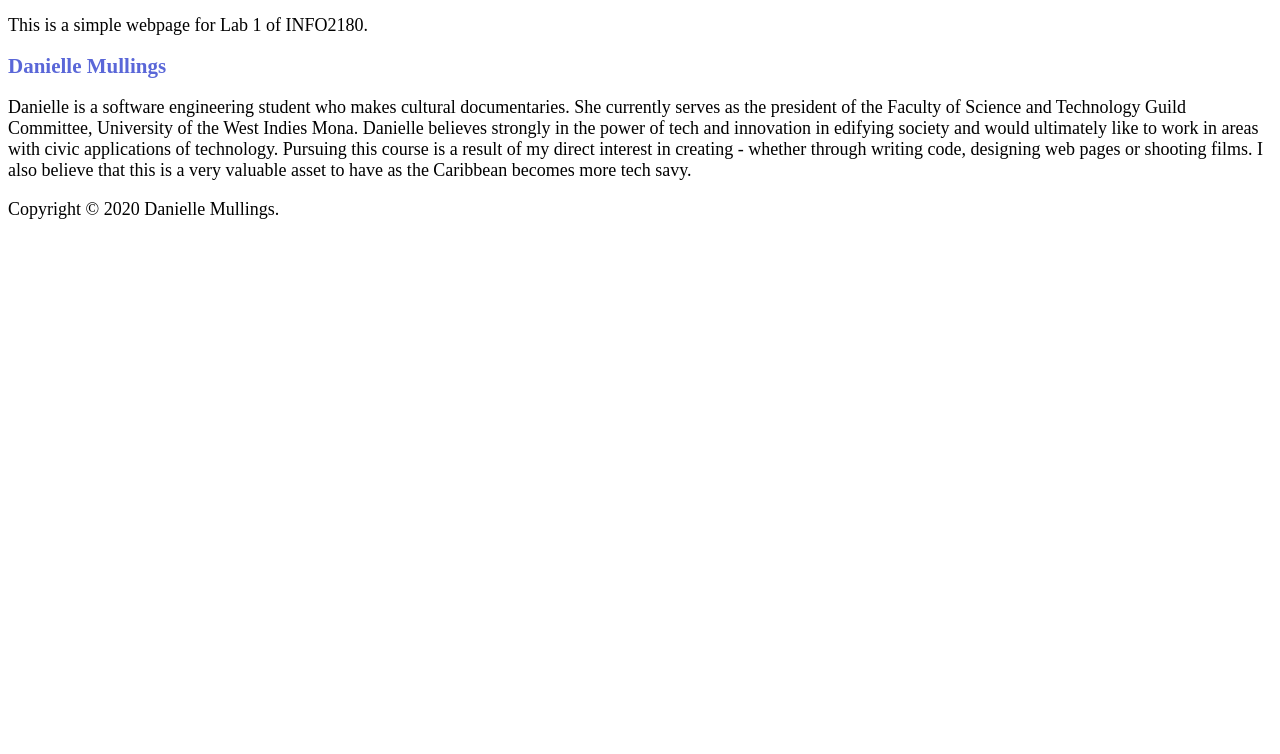
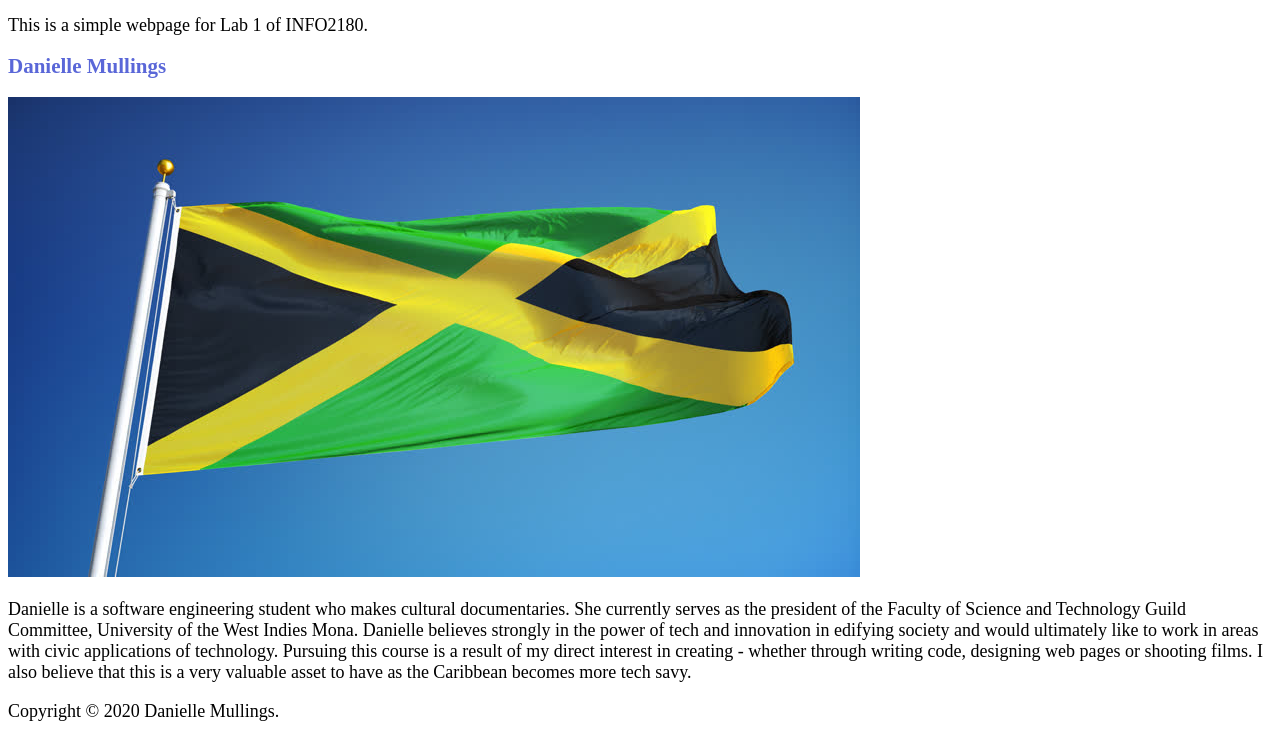
Before and after one commit to damullings/info2180-lab1, a plain HTML site: page index.html in a window 1280 px wide. Shown: the part 46-800 px from the top of the page. Drawn offline with Linux system fonts and the light colour scheme.

Commit message:
Added Image

```diff
--- a/index.html
+++ b/index.html
@@ -19,6 +19,7 @@
         <main>
 
             <h2>Danielle Mullings</h2>
+            <img src="images/flag.jpg">
             <p>Danielle is a software engineering student who makes cultural documentaries.
                 She currently serves as the president of the Faculty of Science and Technology Guild Committee,
                 University of the West Indies Mona. Danielle believes strongly in the power of tech and innovation in edifying society and would ultimately like to work in areas with civic applications of technology.
```
Also changed, not shown: images/flag.jpg (added).
